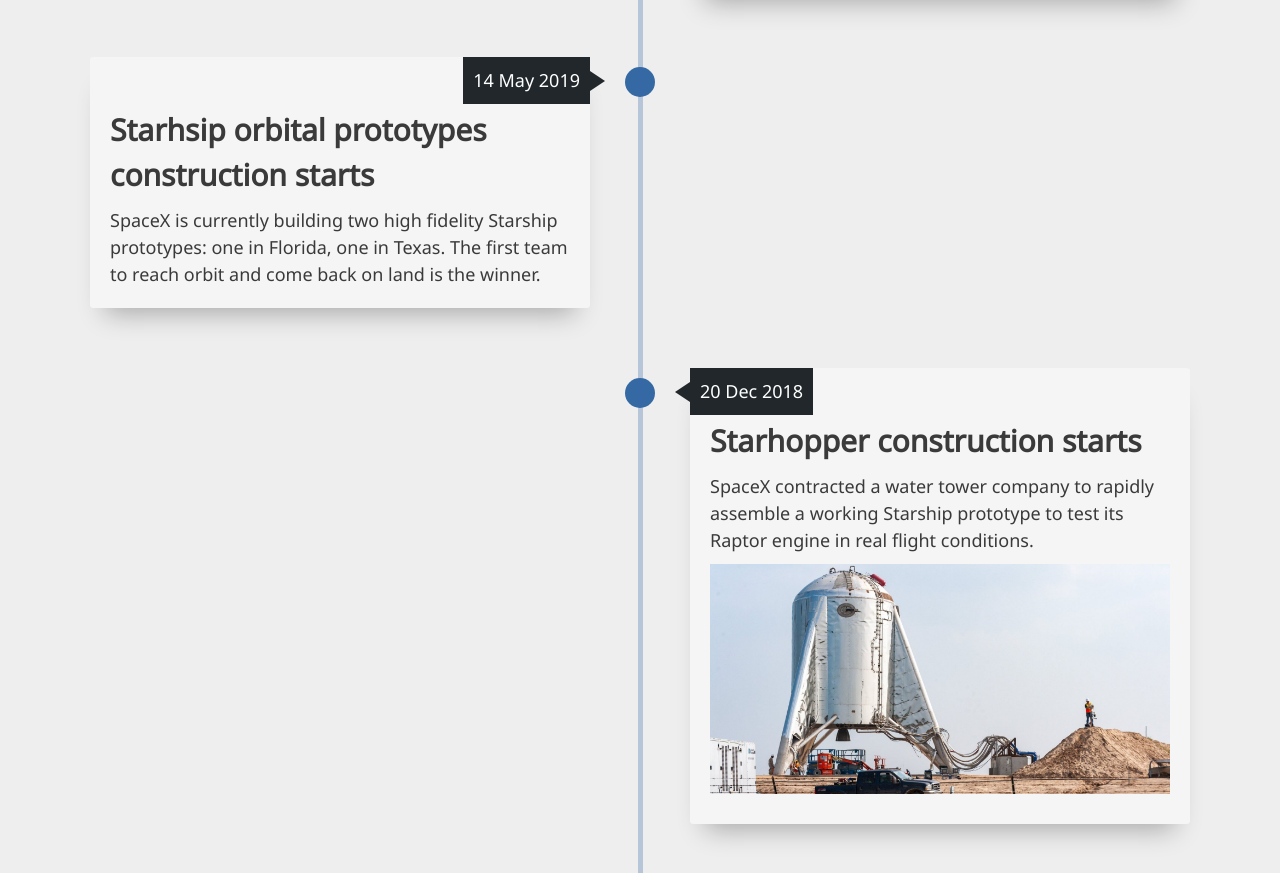
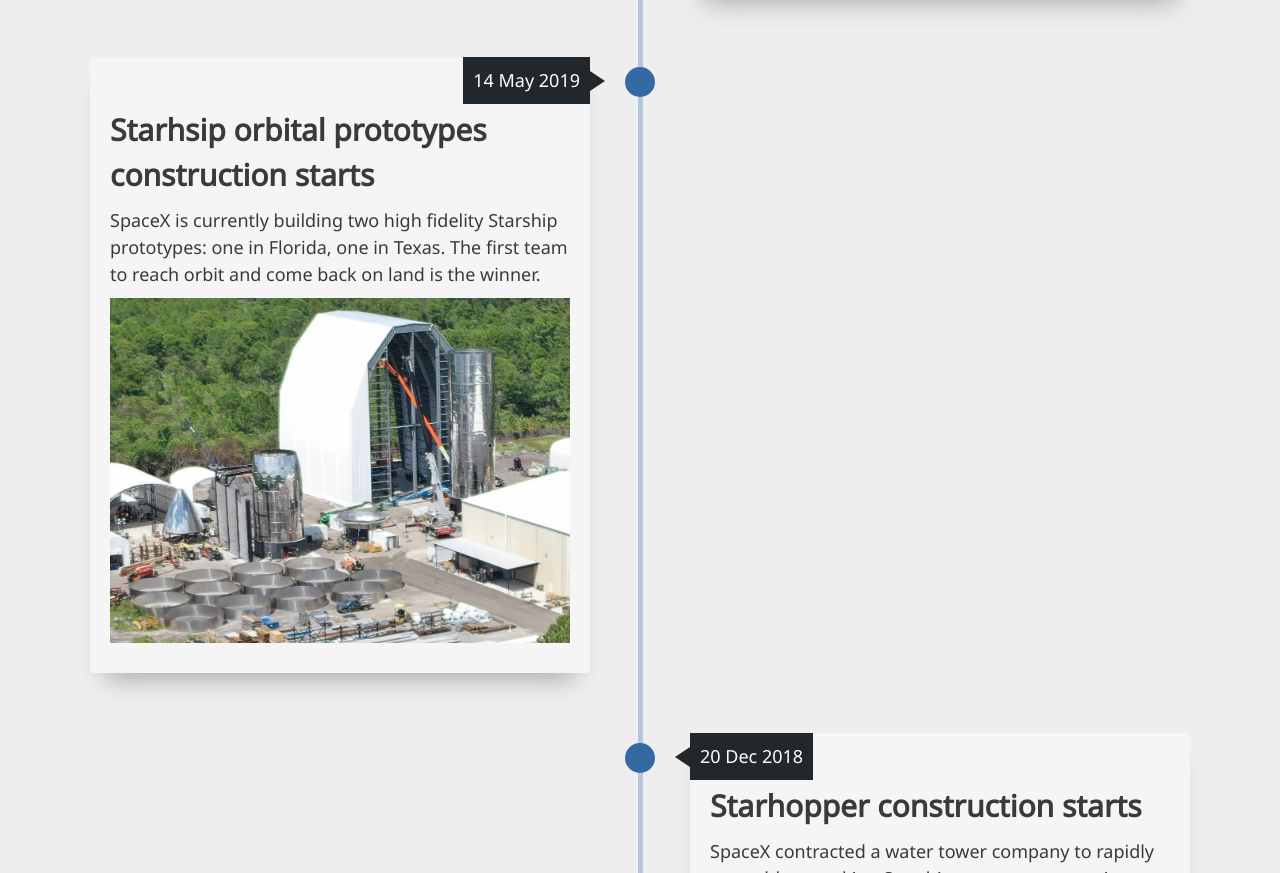
Before and after one commit to r-spacex/starship-timeline, a Gatsby site: page / in a window 1280 px wide. Shown: the part 2511-3384 px from the top of the page. Built offline with nearby package versions, Linux system fonts and the light colour scheme; Gatsby itself is replaced by a stand-in of ours.

Commit message:
Add florby image

```diff
--- a/src/contents.js
+++ b/src/contents.js
@@ -61,8 +61,13 @@ export default [
   {
     title: `Starhsip orbital prototypes construction starts`,
     date: formatDate('2019-05-14'),
-    content: `SpaceX is currently building two high fidelity Starship prototypes: one in Florida, one in Texas. The first team
-      to reach orbit and come back on land is the winner.`
+    content: (
+      <>
+        SpaceX is currently building two high fidelity Starship prototypes: one in Florida, one in Texas. The first team
+        to reach orbit and come back on land is the winner.
+        <Image filename="florby.jpg" />
+      </>
+    )
   },
   {
     title: `Starhopper construction starts`,
```
